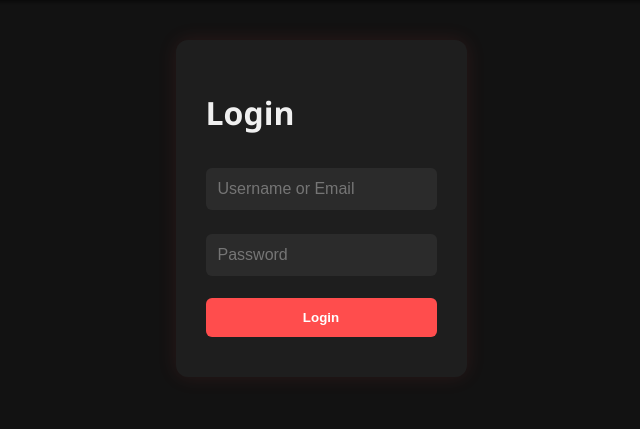
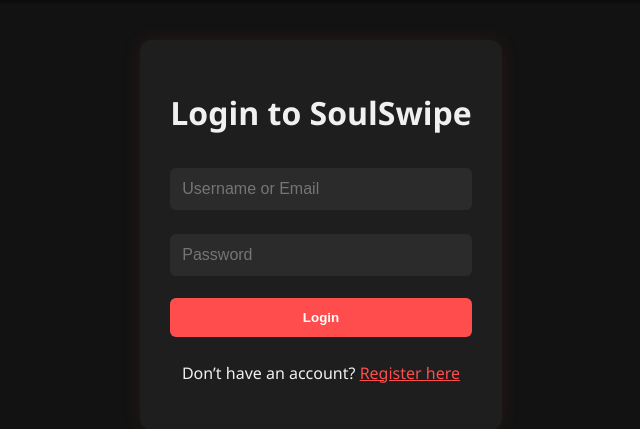
Before and after one commit to 5hogun-27/SoulSwipe-, a Flask app: page /login in a window 1280 px wide. Shown: the part 78-507 px from the top of the page, without its empty margins (319-959 px from the left). Run offline with Flask 3, Linux system fonts and the light colour scheme.

Commit message:
Update login.html

```diff
--- a/templates/login.html
+++ b/templates/login.html
@@ -13,8 +13,10 @@
             <a href="{{ url_for('register') }}">Register</a>
         </nav>
     </header>
+
     <div class="container">
-        <h1>Login</h1>
+        <h1 style="text-align: center;">Login to SoulSwipe</h1>
+
         {% with messages = get_flashed_messages(with_categories=true) %}
             {% if messages %}
                 {% for category, message in messages %}
@@ -22,11 +24,16 @@
                 {% endfor %}
             {% endif %}
         {% endwith %}
+
         <form method="POST">
             <input type="text" name="identifier" placeholder="Username or Email" required>
             <input type="password" name="password" placeholder="Password" required>
             <button type="submit">Login</button>
         </form>
+
+        <p style="text-align: center; margin-top: 15px;">
+            Don’t have an account? <a href="{{ url_for('register') }}" style="color: #ff4d4d;">Register here</a>
+        </p>
     </div>
 </body>
 </html>
```
